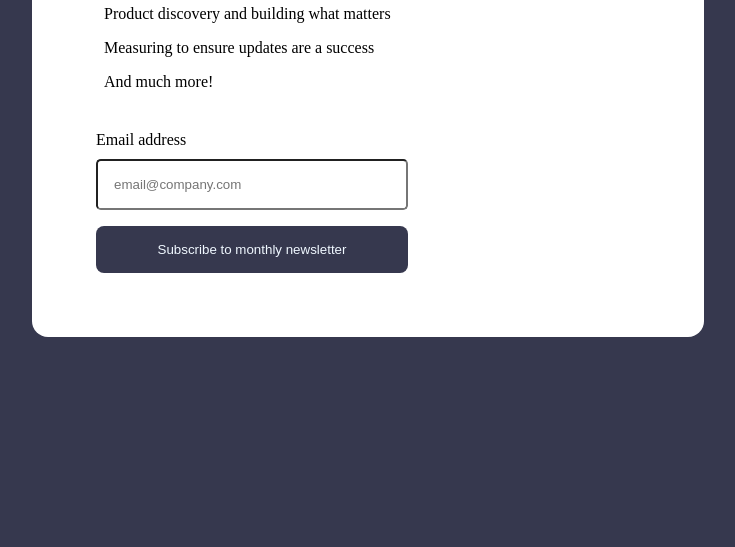
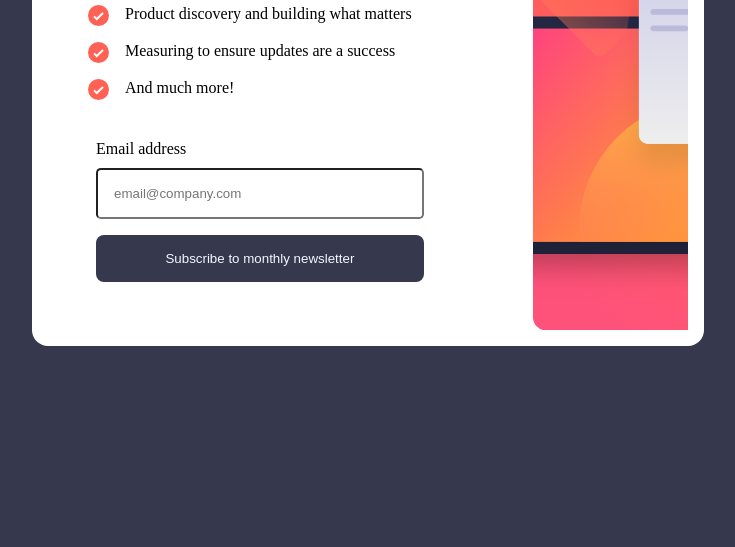
Before and after one commit to TCROWN10/Bolaji-Class, a plain HTML site: page index.html in a window 1280 px wide. Shown: the part 253-800 px from the top of the page, without its empty margins (48-783 px from the left). Drawn offline with Linux system fonts and the light colour scheme.

Commit message:
Classwork-submissio

```diff
--- a/Style.css
+++ b/Style.css
@@ -50,7 +50,7 @@ padding-top: 4rem;
     padding-left: 1rem;
 }
 .background-container{
-    background-image: url(/newsletter-sign-up-with-success-message-main/assets/images/illustration-sign-up-desktop.svg);
+    background-image: url(illustration-sign-up-desktop.svg);
     background-size: cover;
     width: 23rem;
     margin: 1rem;
@@ -138,7 +138,7 @@ padding-left: 1rem;
         position: relative;
         bottom: 35rem;
         right: 0.5rem;
-        background-image: url(/newsletter-sign-up-with-success-message-main/assets/images/illustration-sign-up-mobile.svg);
+        background-image: url(illustration-sign-up-mobile.svg);
         background-position: center;
         background-repeat: no-repeat;
         background-size: cover;
--- a/index.html
+++ b/index.html
@@ -17,19 +17,19 @@
                 <p id="paragraph-one">Join 60,000+ product managers receiving monthly updates on:</p>
                 <div class="image-paragraphs">
                 <div class="image-container">
-                    <img src="/newsletter-sign-up-with-success-message-main/assets/images/icon-list.svg" alt="">
+                    <img src="icon-list.svg" alt="">
                     <div class="paragraph-container">
                         <p>Product discovery and building what matters</p>
                     </div>
                 </div>
                 <div class="image-container">
-                    <img src="/newsletter-sign-up-with-success-message-main/assets/images/icon-list.svg" alt="">
+                    <img src="icon-list.svg" alt="">
                     <div class="paragraph-container">
                         <p>  Measuring to ensure updates are a success </p>
                     </div>
                 </div>
                 <div class="image-container">
-                    <img src="/newsletter-sign-up-with-success-message-main/assets/images/icon-list.svg" alt="">
+                    <img src="icon-list.svg" alt="">
                     <div class="paragraph-container">
                         <p>And much more!</p>
                 </div>
@@ -48,7 +48,7 @@
             </div>
     </div>
     <div id="Second-container" class="Thank-container">
-        <img src="/newsletter-sign-up-with-success-message-main/assets/images/icon-success.svg" alt="">
+        <img src="icon-success.svg" alt="">
         <h1>Thanks for subscribing!</h1>
         <p>A confirmation email has been sent to <span id="Gmail"></span>
             Please open it and click the button inside to confirm your subscription.</p>
```
